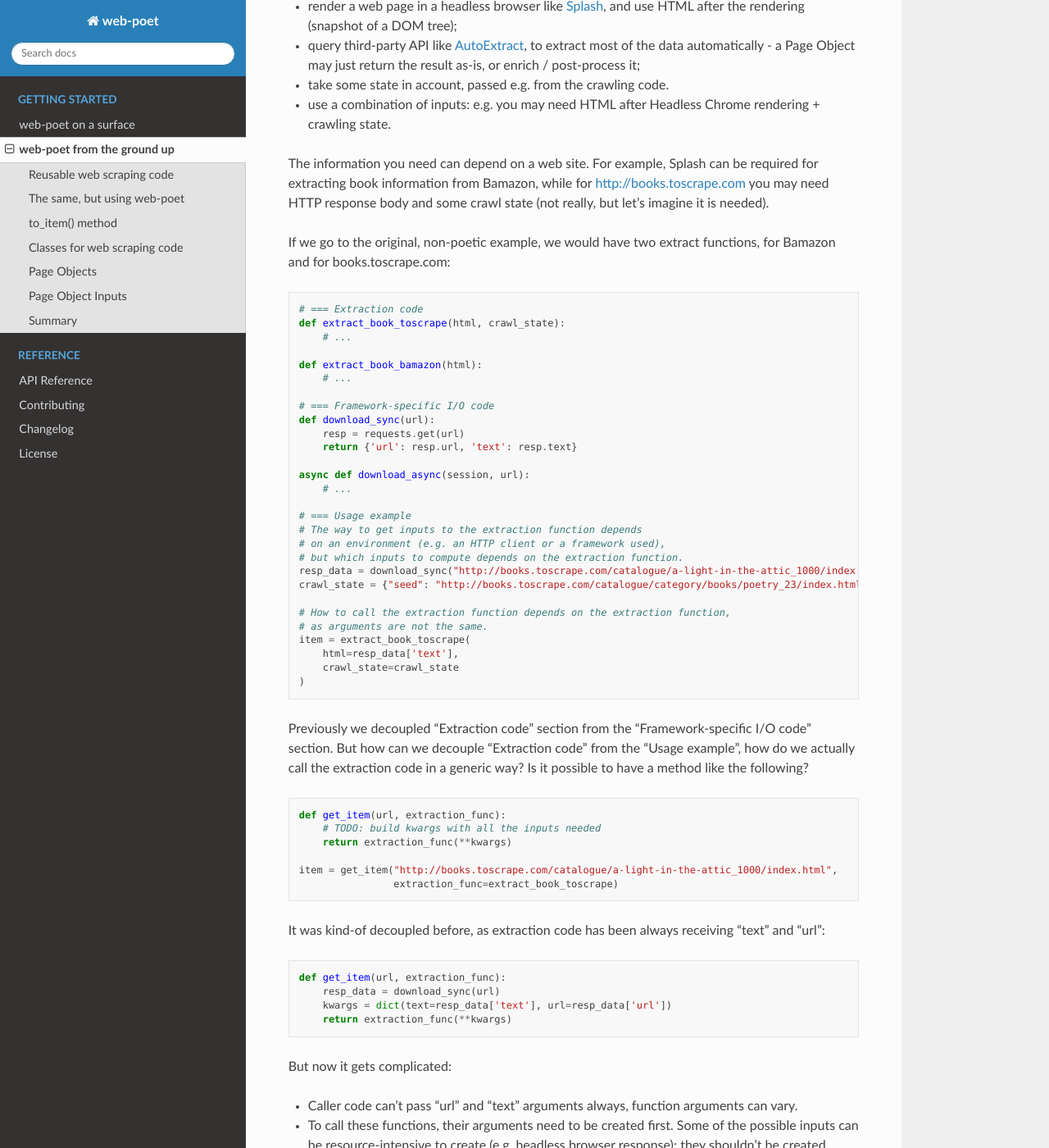
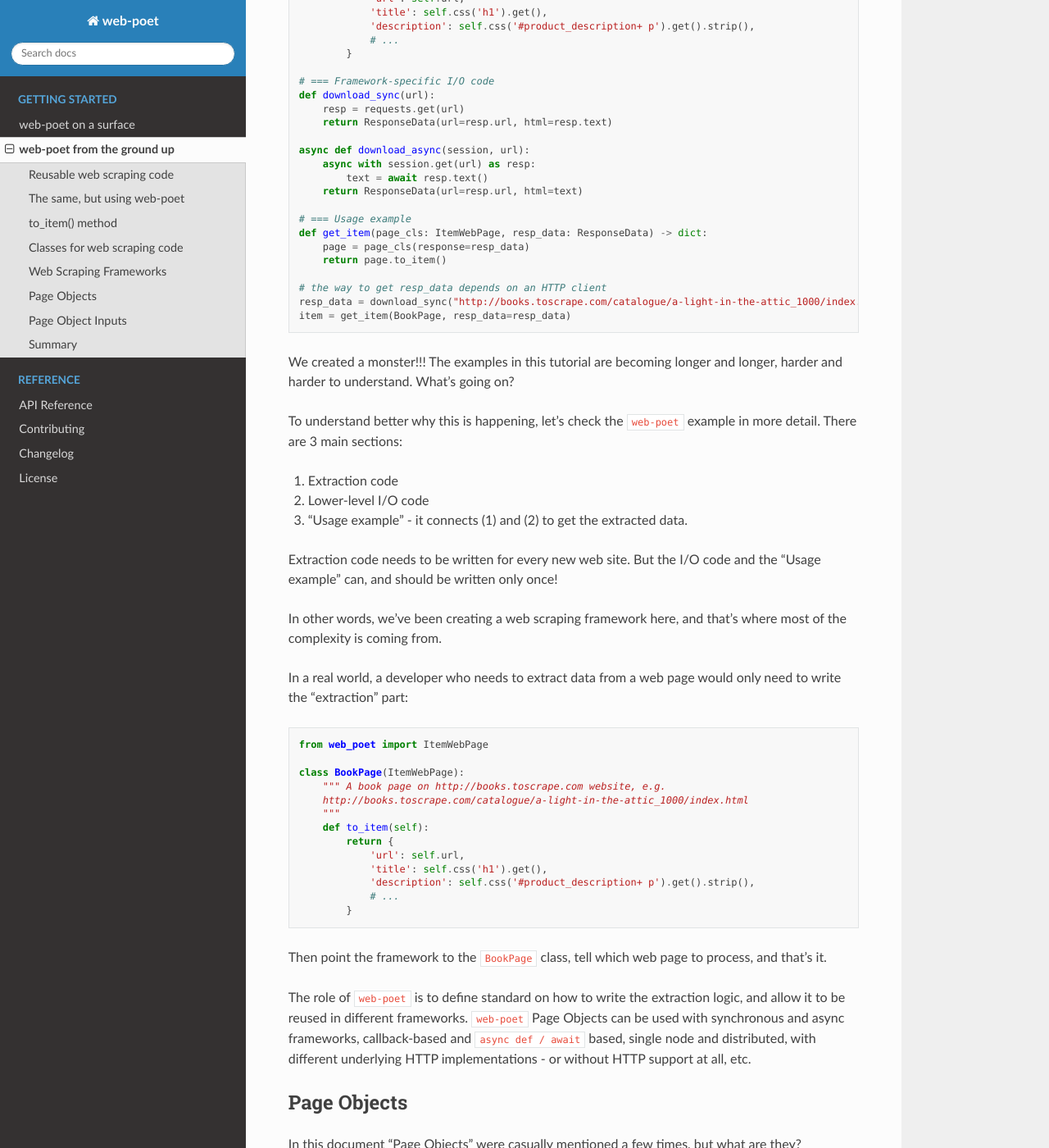
Before and after one commit to scrapinghub/web-poet, a Sphinx documentation site: the page built from docs/intro/from-ground-up.rst, in a window 1280 px wide and 1400 px high, scrolled down 6511 px. Shown: the whole window at 82% size. Built offline with Sphinx 7.4.7 and the Read the Docs theme 2.0.0, drawn with Linux system fonts in a browser that asks for light colours; some of the changed text lies outside the part shown.

Commit message:
"Web Scraping Frameworks" section

```diff
--- a/docs/intro/from-ground-up.rst
+++ b/docs/intro/from-ground-up.rst
@@ -326,6 +326,120 @@
         def page_urls(self):
             return self.css(".paginator a::attr(href)").getall()
 
+
+Web Scraping Frameworks
+=======================
+
+Let's recall the example we started with:
+
+.. code-block:: python
+
+    import requests
+    import parsel
+
+
+    def extract_book(url):
+        """ Extract book information from a book page on
+        http://books.toscrape.com website, e.g. from
+        http://books.toscrape.com/catalogue/a-light-in-the-attic_1000/index.html
+        """
+        resp = requests.get(url)
+        sel = parsel.Selector(resp)
+        return {
+            'url': resp.url,
+            'title': sel.css('h1').get(),
+            'description': sel.css('#product_description+ p').get().strip(),
+            # ...
+        }
+
+    item = extract_book("http://books.toscrape.com/catalogue/a-light-in-the-attic_1000/index.html")
+
+And this is what we ended up with:
+
+.. code-block:: python
+
+    import requests
+    from web_poet import ItemWebPage, ResponseData
+
+
+    # === Extraction code
+    class BookPage(ItemWebPage):
+        """ A book page on http://books.toscrape.com website, e.g.
+        http://books.toscrape.com/catalogue/a-light-in-the-attic_1000/index.html
+        """
+        def to_item(self):
+            return {
+                'url': self.url,
+                'title': self.css('h1').get(),
+                'description': self.css('#product_description+ p').get().strip(),
+                # ...
+            }
+
+    # === Framework-specific I/O code
+    def download_sync(url):
+        resp = requests.get(url)
+        return ResponseData(url=resp.url, html=resp.text)
+
+    async def download_async(session, url):
+        async with session.get(url) as resp:
+            text = await resp.text()
+        return ResponseData(url=resp.url, html=text)
+
+    # === Usage example
+    def get_item(page_cls: ItemWebPage, resp_data: ResponseData) -> dict:
+        page = page_cls(response=resp_data)
+        return page.to_item()
+
+    # the way to get resp_data depends on an HTTP client
+    resp_data = download_sync("http://books.toscrape.com/catalogue/a-light-in-the-attic_1000/index.html")
+    item = get_item(BookPage, resp_data=resp_data)
+
+We created a monster!!! The examples in this tutorial are becoming
+longer and longer, harder and harder to understand. What's going on?
+
+To understand better why this is happening, let's check the ``web-poet``
+example in more detail. There are 3 main sections:
+
+1. Extraction code
+2. Lower-level I/O code
+3. "Usage example" - it connects (1) and (2) to get the extracted data.
+
+Extraction code needs to be written for every new web site.
+But the I/O code and the "Usage example" can, and should be written only once!
+
+In other words, we've been creating a web scraping framework here, and that's
+where most of the complexity is coming from.
+
+In a real world, a developer who needs to extract data from a web page
+would only need to write the "extraction" part:
+
+.. code-block:: python
+
+    from web_poet import ItemWebPage
+
+    class BookPage(ItemWebPage):
+        """ A book page on http://books.toscrape.com website, e.g.
+        http://books.toscrape.com/catalogue/a-light-in-the-attic_1000/index.html
+        """
+        def to_item(self):
+            return {
+                'url': self.url,
+                'title': self.css('h1').get(),
+                'description': self.css('#product_description+ p').get().strip(),
+                # ...
+            }
+
+Then point the framework to the ``BookPage`` class, tell which web page
+to process, and that's it.
+
+The role of ``web-poet`` is to define standard on how to write the
+extraction logic, and allow it to be reused in different frameworks.
+``web-poet`` Page Objects can be used with synchronous and async frameworks,
+callback-based and ``async def / await`` based, single node and distributed,
+with different underlying HTTP implementations - or without HTTP support
+at all, etc.
+
+
 Page Objects
 ============
 
```
